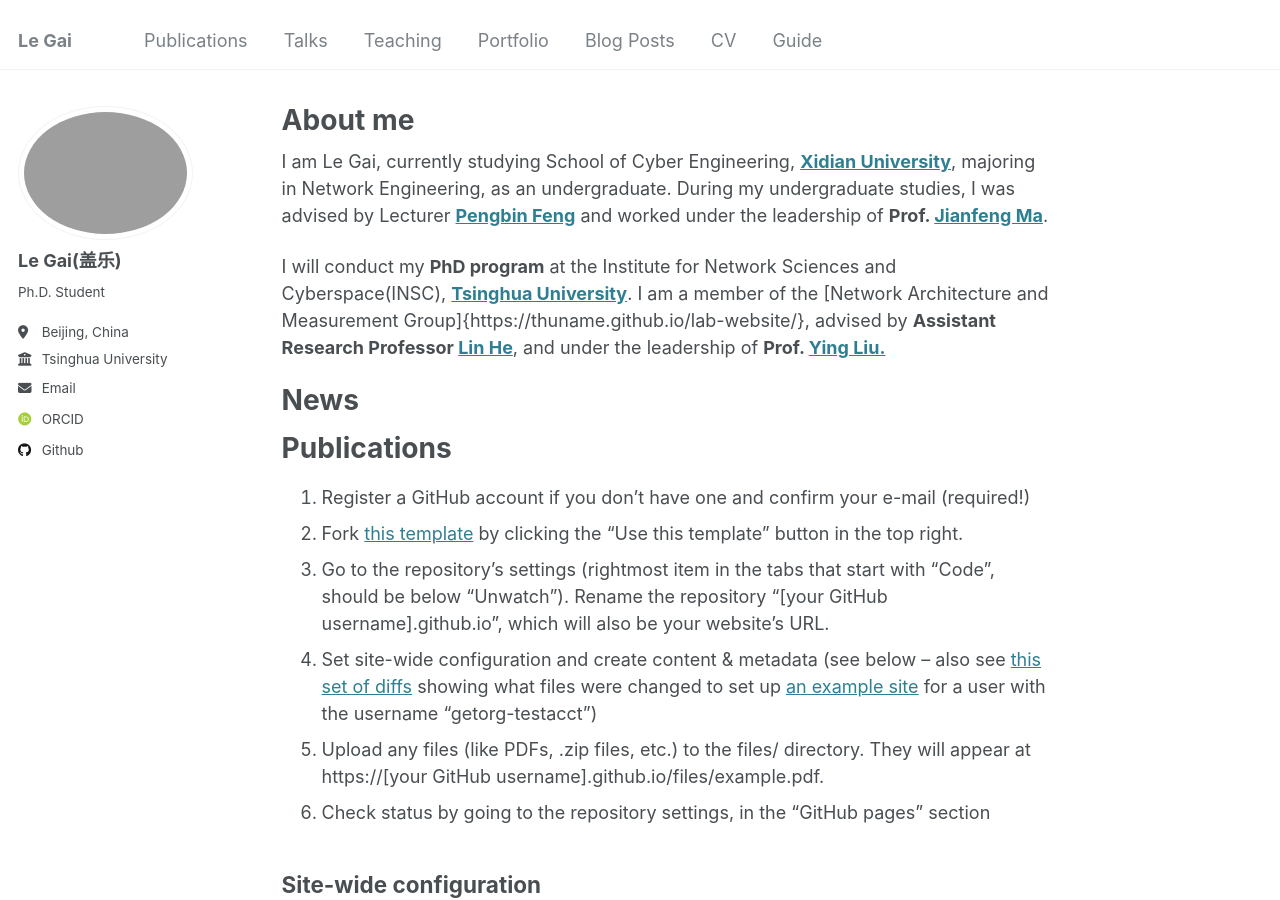
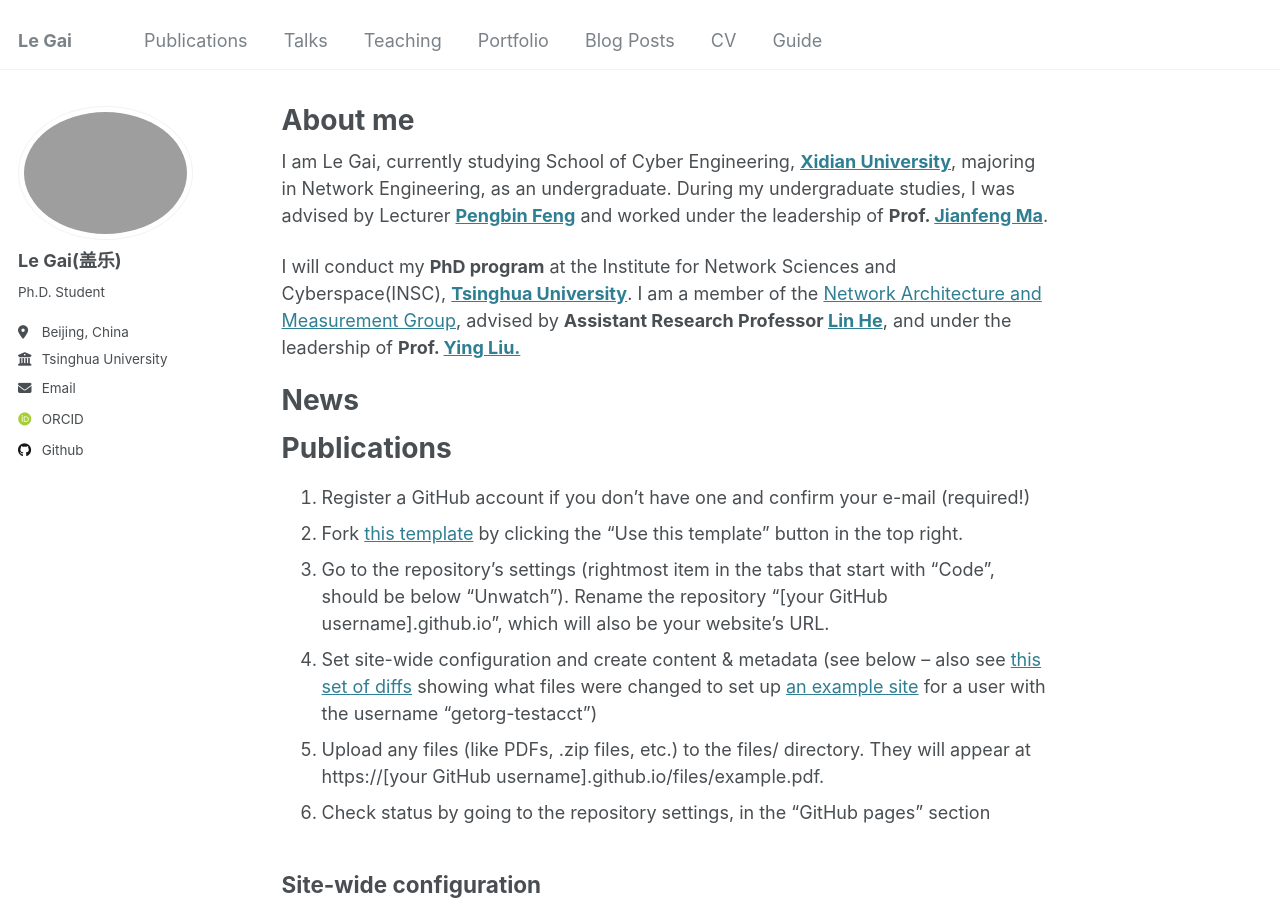
Before and after one commit to LeGai325/LeGai325.github.io, a Jekyll site: the page built from _pages/about.md, in a window 1280 px wide and 900 px high. Built offline with Jekyll 4.4.1, drawn with Linux system fonts in a browser that asks for light colours; some web fonts are replaced.

Commit message:
Update about.md

```diff
--- a/_pages/about.md
+++ b/_pages/about.md
@@ -9,7 +9,7 @@ redirect_from:
 ---
 I am Le Gai, currently studying School of Cyber Engineering, **[Xidian University](https://www.xidian.edu.cn/)**, majoring in Network Engineering, as an undergraduate. During my undergraduate studies, I was advised by Lecturer **[Pengbin Feng](https://faculty.xidian.edu.cn/FPB/zh_CN/index/409846/list/index.htm)** and worked under the leadership of **Prof. [Jianfeng Ma](https://faculty.xidian.edu.cn/MJF2/zh_CN/index.htm)**.
 
-I will conduct my **PhD program** at the Institute for Network Sciences and Cyberspace(INSC), **[Tsinghua University](https://www.tsinghua.edu.cn/)**. I am a member of the [Network Architecture and Measurement Group]{https://thuname.github.io/lab-website/}, advised by **Assistant Research Professor [Lin He](https://helinhl.github.io/)**, and under the leadership of  **Prof. [Ying Liu.](https://www.insc.tsinghua.edu.cn/info/1157/2456.htm)**
+I will conduct my **PhD program** at the Institute for Network Sciences and Cyberspace(INSC), **[Tsinghua University](https://www.tsinghua.edu.cn/)**. I am a member of the [Network Architecture and Measurement Group](https://thuname.github.io/lab-website/), advised by **Assistant Research Professor [Lin He](https://helinhl.github.io/)**, and under the leadership of  **Prof. [Ying Liu.](https://www.insc.tsinghua.edu.cn/info/1157/2456.htm)**
 
 # News
 
```
